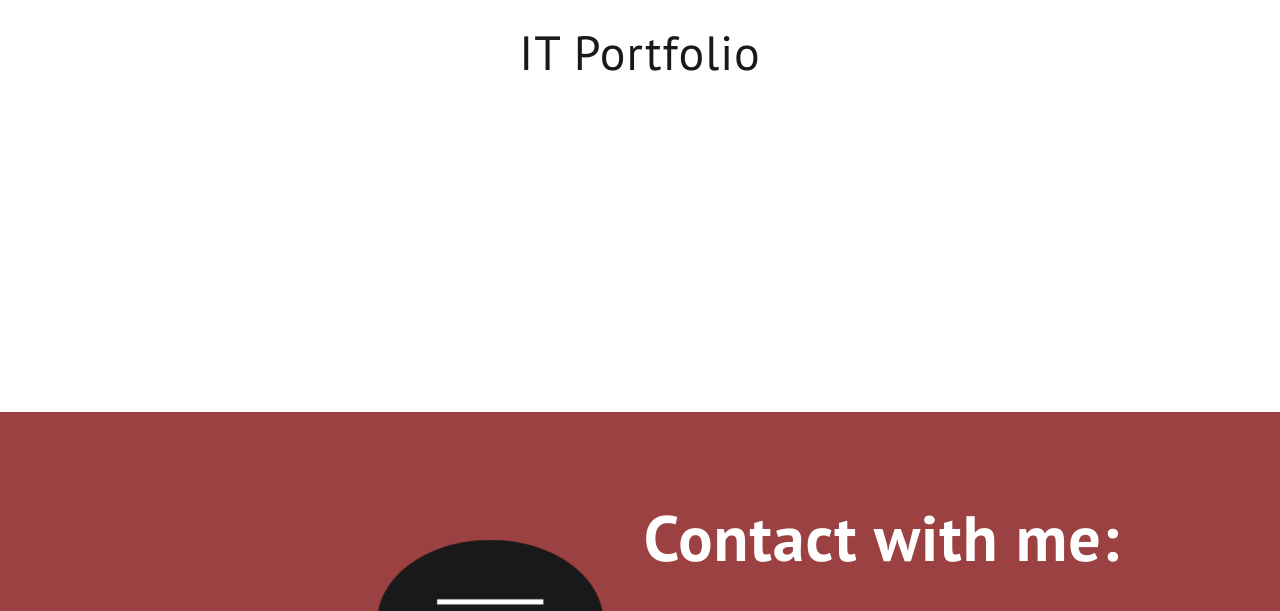
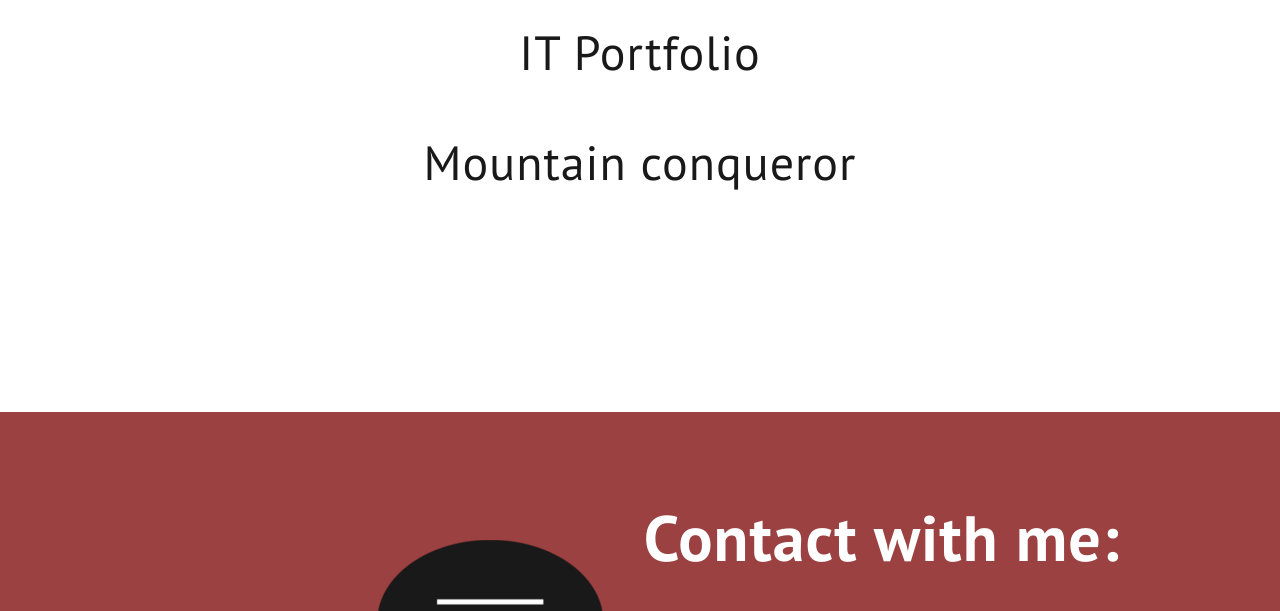
Before and after one commit to maciek-s/maciek-s.github.io, a plain HTML site: page index.html in a window 1280 px wide. Shown: the part 2680-3291 px from the top of the page. Drawn offline with nearby package versions, Linux system fonts and the light colour scheme.

Commit message:
add mountin

```diff
--- a/index.html
+++ b/index.html
@@ -123,6 +123,7 @@
             <p class="portfolio-link"> <a target="_blank" href="http://ux.up.krakow.pl/~maciek_s12/gym">Gym Website</a></p>
             <p class="portfolio-link"> <a target="_blank" href="http://www.pitblama.com.pl/">Photographer website</a></p>
             <p class="portfolio-link"> <a target="_blank" href="http://ux.up.krakow.pl/~maciek_s12/portfoliopawlik/">IT Portfolio</a></p>
+            <p class="portfolio-link"> <a target="_blank" href="http://ux.up.krakow.pl/~maciek_s12/mountain_website/">Mountain conqueror</a></p>
         </div>
     </section>
 
```
